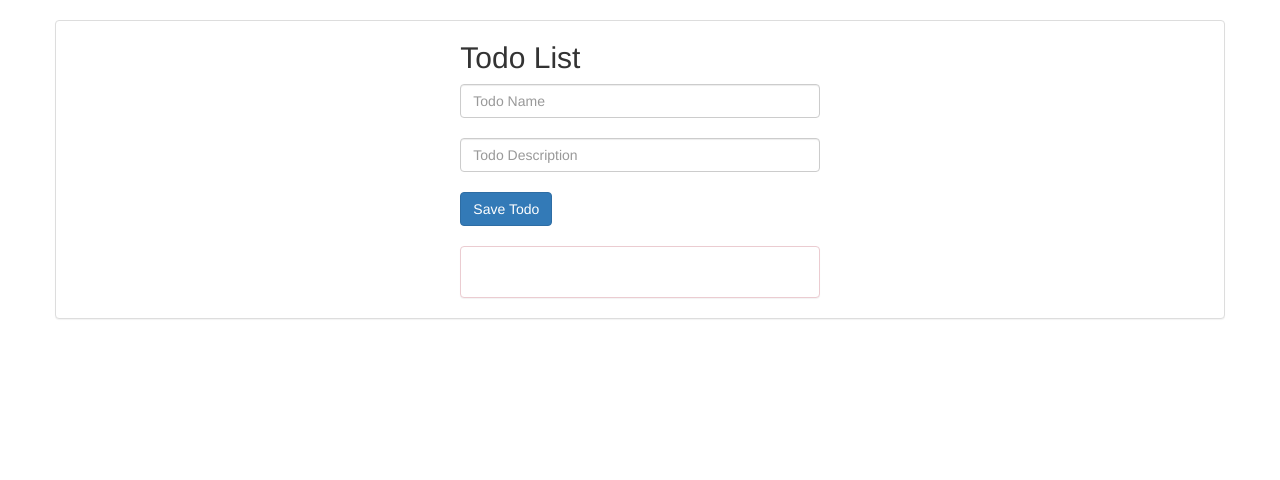
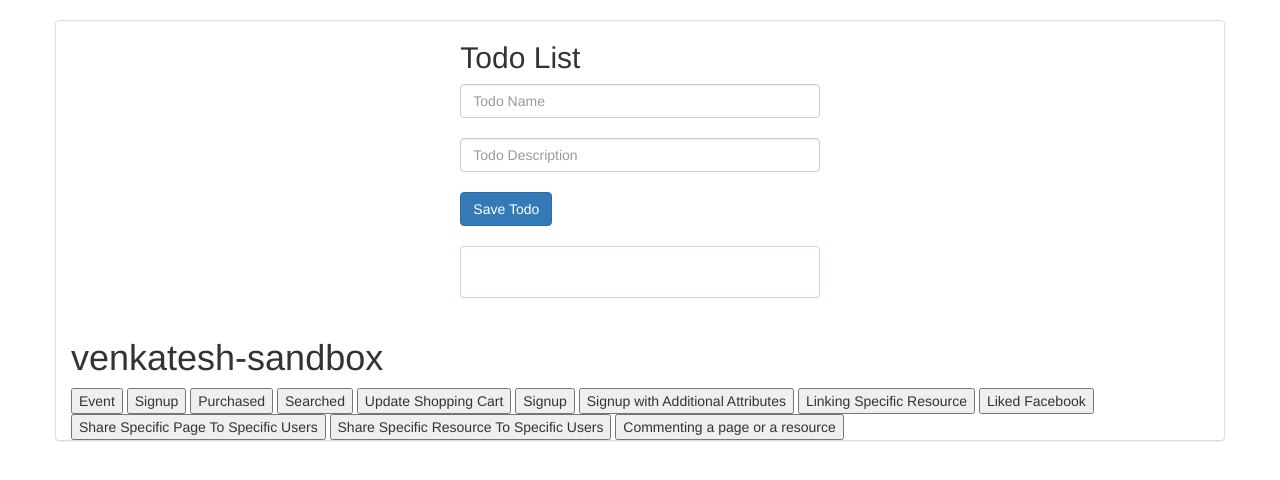
Before and after one commit to VenkateshCTA/flask-todo-app, a Flask app: page / in a window 1280 px wide. Shown: the top 480 px of the page. Run offline with Flask 2, Linux system fonts and the light colour scheme; some libraries are stand-ins or nearby versions.

Commit message:
Update index.html

```diff
--- a/templates/index.html
+++ b/templates/index.html
@@ -32,25 +32,156 @@
         </div>
       </div>
     </div>
+
+<h1>venkatesh-sandbox</h1>
+    <button onclick="test()">Event</button>
+    <button onclick="signup()">Signup</button>
+    <button onclick="purchased()">Purchased</button>
+    <button onclick="searched()">Searched</button>
+    <button onclick="updatedPurchased()">Update Shopping Cart</button>
+    <button onclick="Signup()">Signup</button>
+    <button onclick="SignupAdditional()">Signup with Additional Attributes</button>
+    <button onclick="LinkingSpecificResource()">Linking Specific Resource</button>
+    <button onclick="LikedFacebook()">Liked Facebook</button>
+    <button onclick="ShareSpecificPageToSpecificUsers()">Share Specific Page To Specific Users</button>
+    <button onclick="ShareSpecificResourceToSpecificUsers()">Share Specific Resource To Specific Users</button>
+    <button onclick="CommentingAPage()">Commenting a page or a resource</button>
+
   </div>
 
 <script async type="text/javascript">
     function zync_call() {
       var z = document.createElement("script");
-        var zmpID="venkatesh-sandbox";
+      var zmpID = "venkatesh-sandbox";
 
-        var z_src = "https://live.rezync.com/sync?c=16b6410431b6374e780104abb0443ca8&p=32c312bc3b930757ce7191776dbef412&k=venkatesh-sandbox-pixel-4680&zmpID="+zmpID;
+      var z_src =
+        "https://live.rezync.com/sync?c=16b6410431b6374e780104abb0443ca8&p=32c312bc3b930757ce7191776dbef412&k=venkatesh-sandbox-pixel-4680&zmpID=" +
+        zmpID;
       z.setAttribute("src", z_src);
       document.body.appendChild(z);
     }
 
-    if (['complete', 'interactive'].indexOf(document.readyState) >= 0) {
+    if (["complete", "interactive"].indexOf(document.readyState) >= 0) {
       zync_call();
     } else {
-        window.addEventListener("DOMContentLoaded", function(){
+      window.addEventListener("DOMContentLoaded", function () {
         zync_call();
       });
     }
+
+    const searched = () => {
+      bt('track',
+   'searched',
+   {'query': 'iPhone X'}
+  );
+    }
+
+    const signup = () => {
+      bt('track',
+   'signed_up',
+   {'user_id': 'sample-user-2'}
+  );
+    }
+
+      const test = () => {
+      bt(
+        'track',
+        'liked',
+   {'score': -1}
+      );
+    }
+
+    const purchased = () => {
+      bt('track',
+   'purchased',
+   {
+    'shoppingCartItems': [
+     {'id': 1234, 'resourceType': 'myProduct', 'price': 1.25, 'quantity': 2},
+     {'id': 2345, 'resourceType': 'myProduct', 'price': 2.8, 'quantity': 1, 'sale_discount': 0.90}
+    ],
+    'promoCode': 'StRSiTb'
+   }
+  );
+    }
+
+    const updatedPurchased = () => {
+      bt('track',
+   'purchased',
+   {
+    'shoppingCartItems': [
+     {'id': 1234, 'resourceType': 'myProduct', 'price': 1.25, 'quantity': 2},
+     {'id': 2345, 'resourceType': 'myProduct', 'price': 2.8, 'quantity': 1, 'sale_discount': 0.90}
+    ],
+    'promoCode': 'StRSiTb'
+   }
+  );
+    }
+
+  const Signup = () => {
+    bt('track',
+   'signed_up',
+   {'user_id': 'check-user-Jul-22'}
+  );
+}
+
+const SignupAdditional = () => {
+bt('track',
+   'signed_up',
+   {
+    "email": 'vpcta@example.com',
+    "newsletter": 'Its My Newsletter',
+    "frequency": 'Weekly',
+    "first_name": 'Venkatesh',
+    "last_name": 'Prasad'
+   },
+  );
+}
+
+const LinkingSpecificResource = () => {
+bt('track',
+   'liked',
+   {'id': 'test_venk_123', 'resourceType': 'article', 'url': 'https://flask-heorku.com'}
+  );
+  }
+
+const LikedFacebook = () => {
+  bt('track',
+   'liked',
+   {to: 'facebook'}
+);
+}
+
+const ShareSpecificPageToSpecificUsers = () => {
+bt('track',
+   'shared',
+   {'target_user_ids': ['sample-target-user-1', 'sample-target-user-2']}
+  );
+}
+
+const ShareSpecificResourceToSpecificUsers = () => {
+bt('track',
+   'shared',
+   {'target_user_ids': ['sample-target-user-123', 'sample-target-user-456']},
+   {'id': 'itsTestID123', 'resourceType': 'yourResourceType', 'url': 'https://example.com'}
+  );
+}
+
+const CommentingAPage = () => {
+bt('track',
+   'commented',
+   {'commentText': 'This is my comment, Venkatesh' }
+  );
+}
+
+// const onCompleted = () => {
+// bt('track',
+//    'viewed',
+//    {'id': 'abcde123', 'resourceType': 'article'},
+//    {onComplete: function()
+//    { console.log('Track Call Completed!'); }
+//    }
+//   );
+
 </script>
 
 </body>
```
Lines whose indentation alone changed are shown as unchanged.
